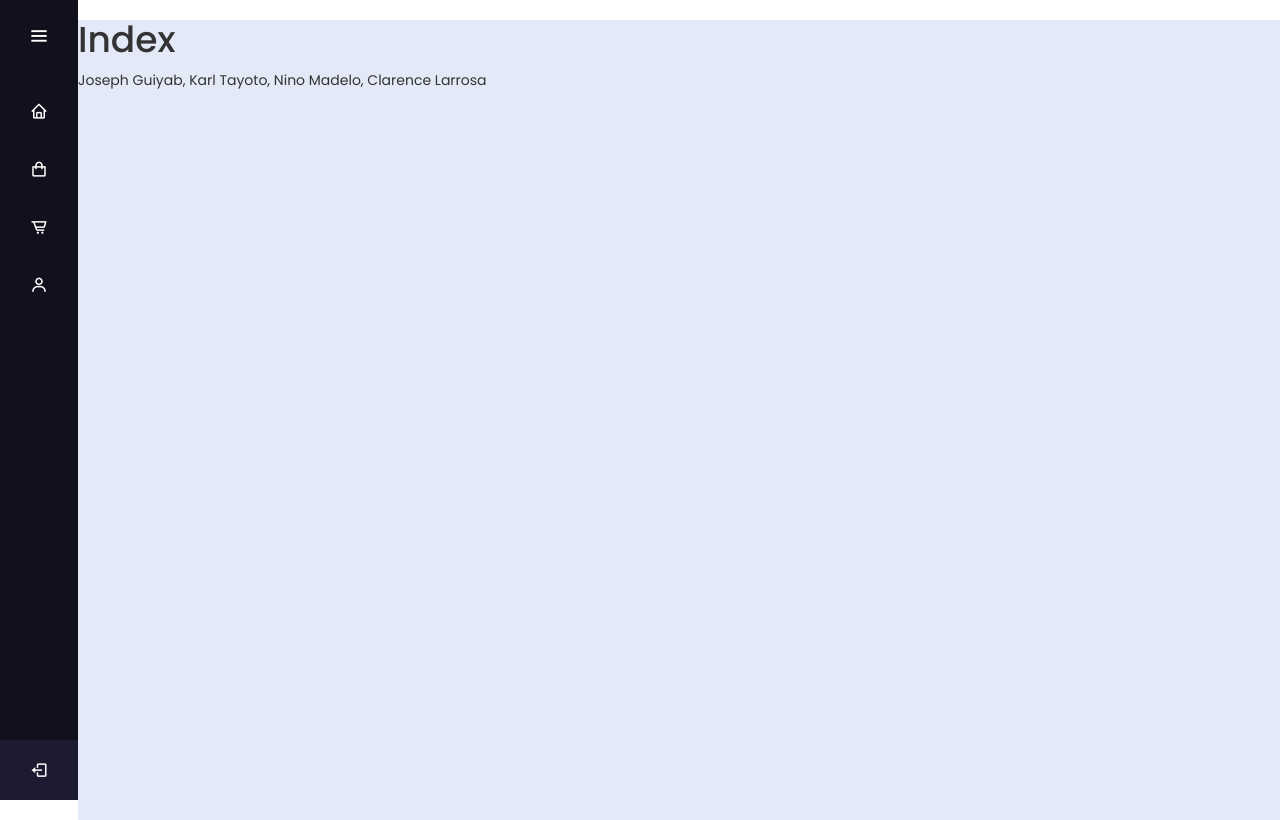
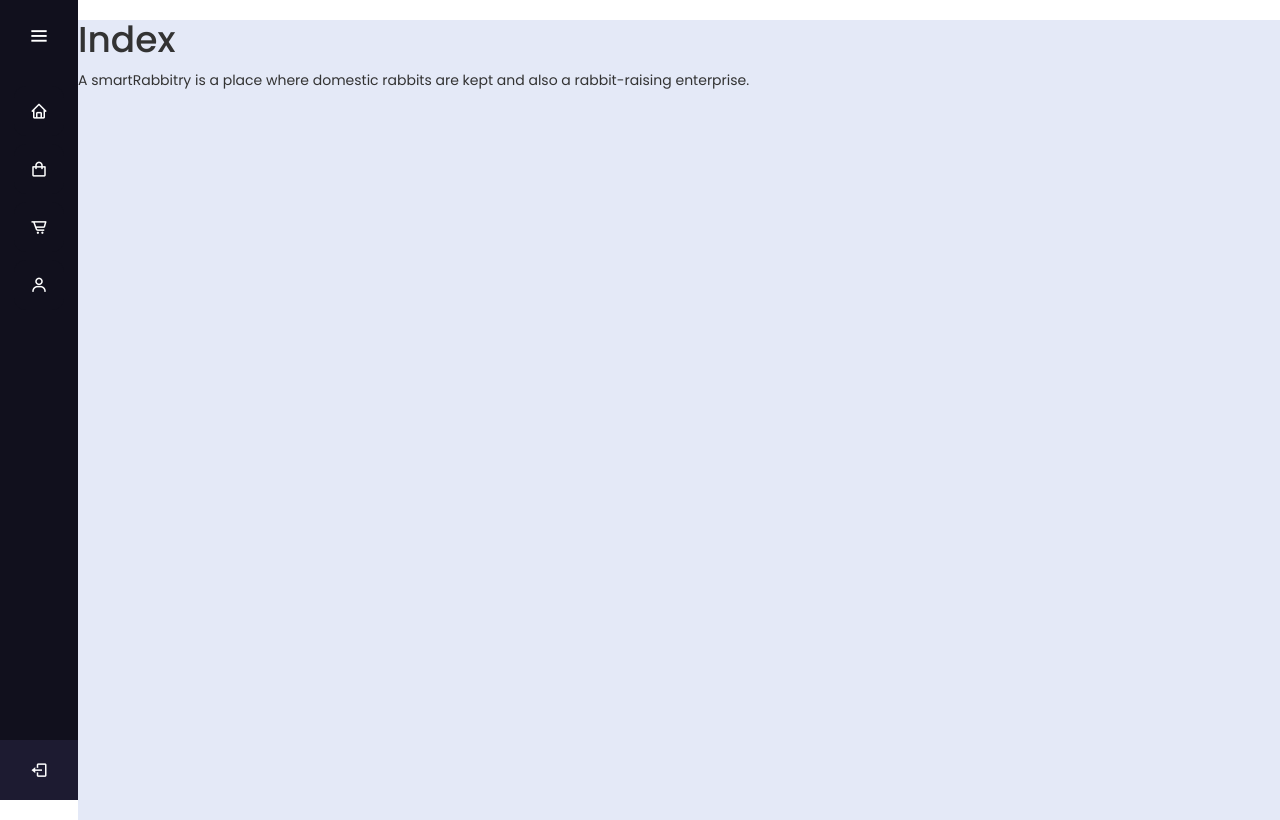
Before and after one commit to josepherns/DevOps_WebApp, a Flask app: page /About_Us in a window 1280 px wide. Run offline with Flask 2, Linux system fonts and the light colour scheme; some libraries are stand-ins or nearby versions.

Commit message:
Update aboutus.html

```diff
--- a/templates/aboutus.html
+++ b/templates/aboutus.html
@@ -8,5 +8,5 @@
 {% block content %}
   <h1>Index</h1>
   <p class="important">
-    Joseph Guiyab, Karl Tayoto, Nino Madelo, Clarence Larrosa
+    A smartRabbitry is a place where domestic rabbits are kept and also a rabbit-raising enterprise.
 {% endblock %}
```
